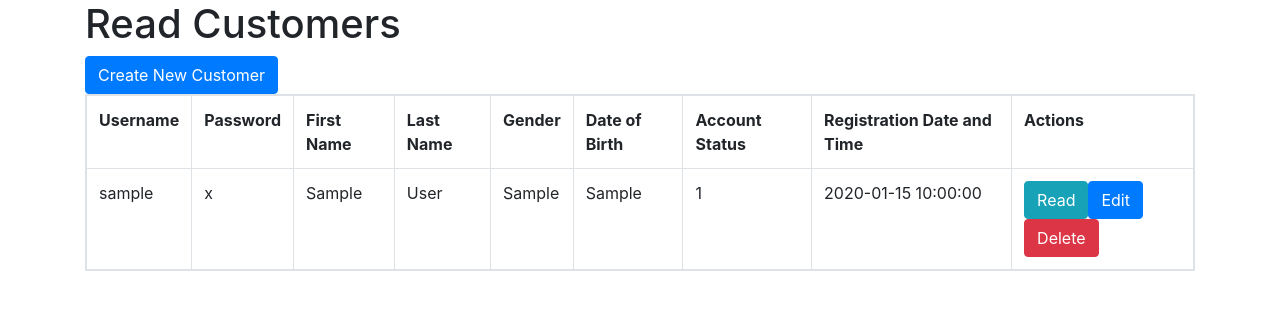
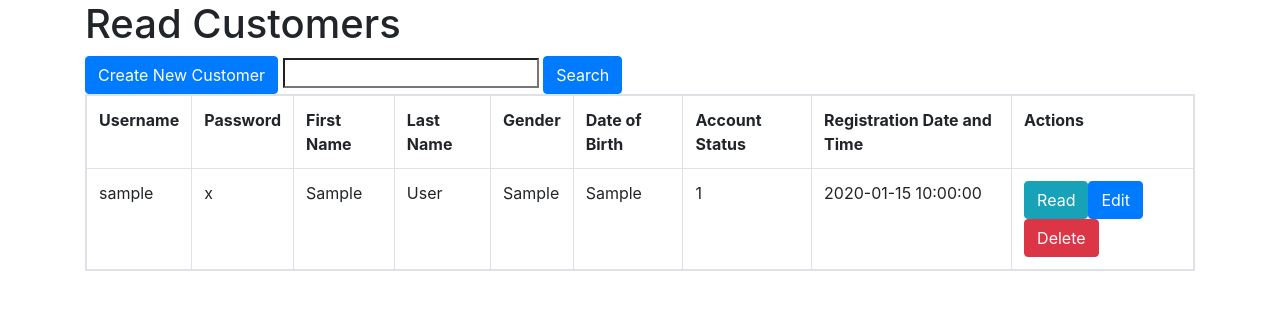
Before and after one commit to Chewvy/web, a PHP site: page /customer_index.php in a window 1280 px wide. Shown: the top 310 px of the page. Run offline with PHP 8.4, Linux system fonts and the light colour scheme; tables that the repository leaves empty or names only in its code hold one stand-in row (values such as "Sample post").

Commit message:
added search function

```diff
--- a/project/customer_index.php
+++ b/project/customer_index.php
@@ -17,14 +17,33 @@
             <h1>Read Customers</h1>
         </div>
 
+        <form action="<?php echo htmlspecialchars($_SERVER["PHP_SELF"]); ?>" method="get">
+            <?php echo "<a href='create_customer.php' class='btn btn-primary m-b-1em'>Create New Customer</a>"; ?>
+            <input type='search' name="search">
+            <input type='submit' value='Search' class='btn btn-primary m-r-1em'>
+        </form>
+
         <?php
         // include database connection
         include 'config_folder/database.php';
 
+        $query = "SELECT username, password, first_name, last_name, gender, DOB, account_status,registration_date_and_time FROM customer ORDER BY username ASC";
+
         // delete message prompt will be here
 
         // select all data
-        $query = "SELECT username, password, first_name, last_name, gender, DOB, account_status,registration_date_and_time FROM customer ORDER BY username DESC";
+        if ($_GET) {
+            $search = $_GET['search'];
+
+            if (empty($search)) { //才知道里面是不是空的，所以才在这里check
+                echo "<div class='alert alert-danger'>Search by Keyword</div>";
+            }
+
+            $query = "SELECT username, password, first_name, last_name, gender, DOB, account_status,registration_date_and_time  FROM customer WHERE
+            username LIKE '%$search%'
+            ORDER BY username ASC";
+        }
+
         $stmt = $con->prepare($query);
         $stmt->execute();
 
@@ -32,7 +51,7 @@
         $num = $stmt->rowCount();
 
         // link to create record form
-        echo "<a href='create_customer.php' class='btn btn-primary m-b-1em'>Create New Customer</a>";
+
 
         // check if more than 0 record found
         if ($num > 0) {
```
Also changed, not shown: project/product_index.php (+8 -8 lines).
